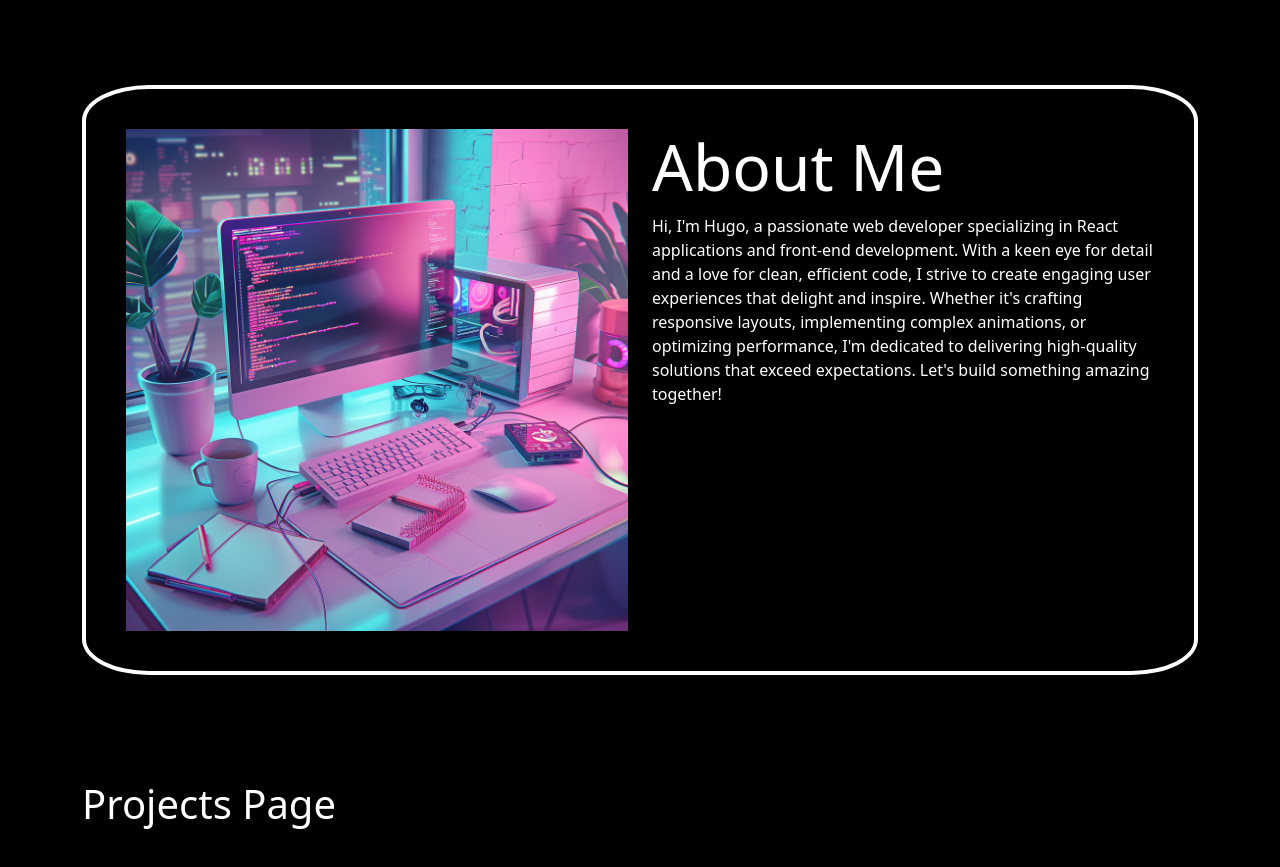
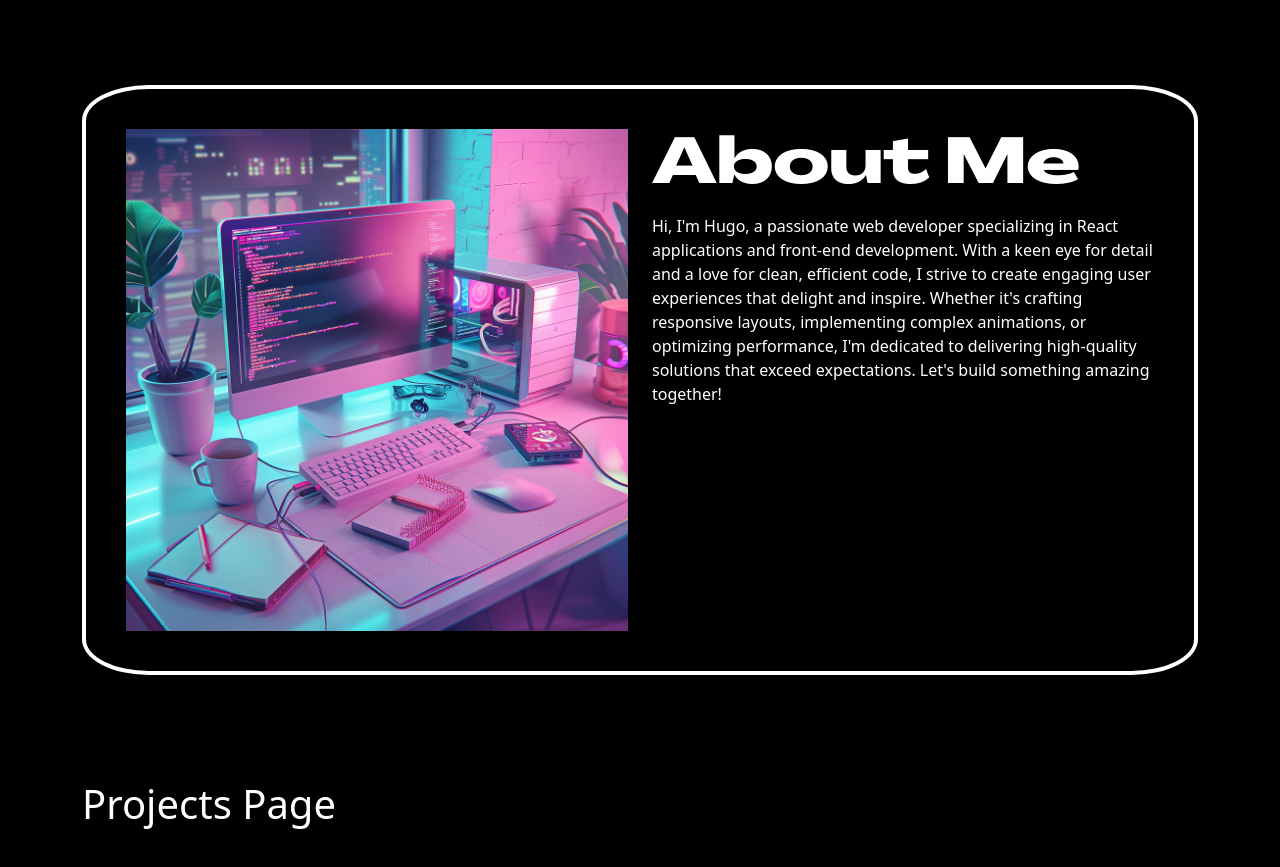
Before and after one commit to CullsGit/hugoportfolio, a React (Create React App) app: page / in a window 1280 px wide. Shown: the part 820-1687 px from the top of the page. Built offline with nearby package versions, Linux system fonts and the light colour scheme.

Commit message:
change font for about header

```diff
--- a/src/containers/aboutMe/aboutMe.css
+++ b/src/containers/aboutMe/aboutMe.css
@@ -3,3 +3,7 @@
   border-radius: 6%;
   padding: 40px;
 }
+
+.about-page__text h1 {
+  font-family: var(--bold-font);
+}
```
